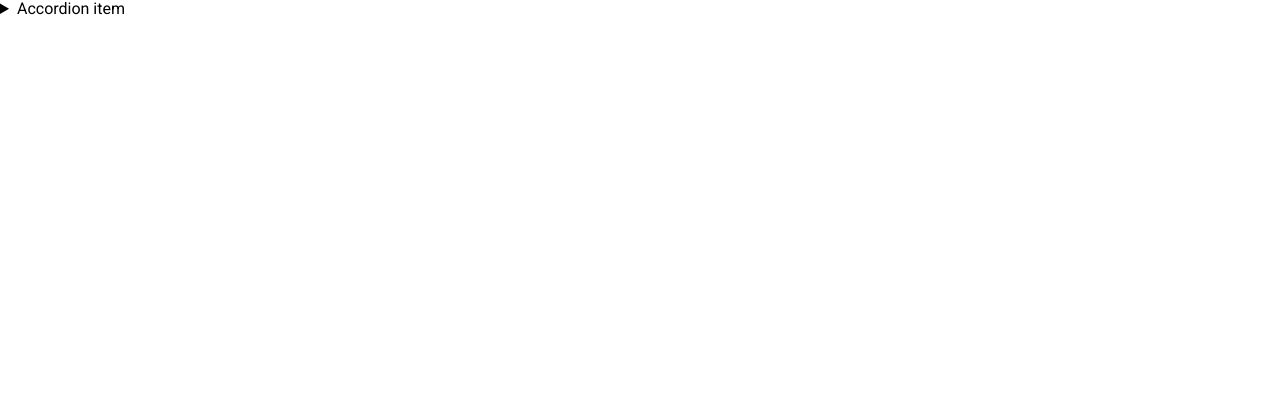
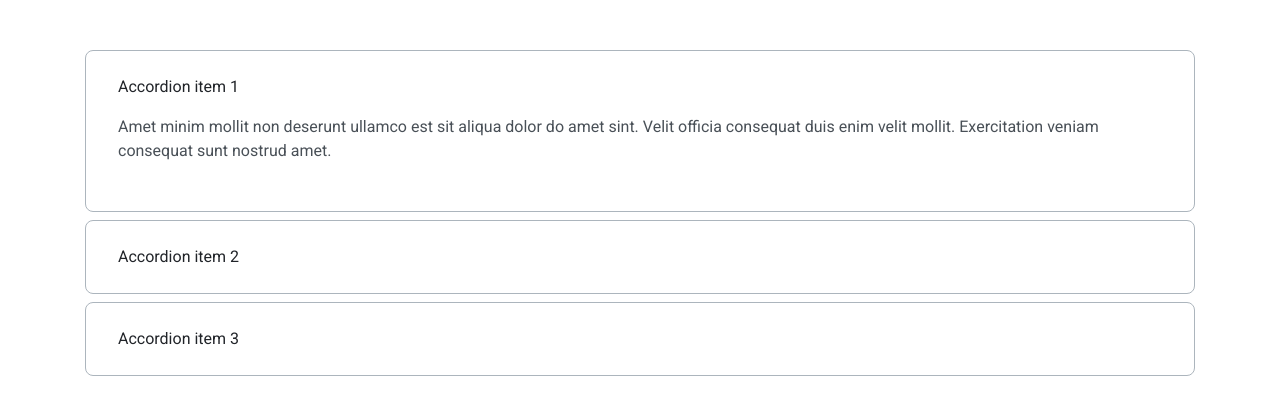
Before and after one commit to js-tasks-ru/htmlcss-20231027_shuklinvlad, a website: page 03-lection1/02-accordion/index.html in a window 1280 px wide. Drawn offline with Linux system fonts and the light colour scheme.

Commit message:
add lesson-1-accordion solution

```diff
--- a/03-lection1/02-accordion/accordion.css
+++ b/03-lection1/02-accordion/accordion.css
@@ -1 +1,39 @@
 /* Стилизация аккордеона */
+.accordion {
+    box-sizing: border-box;
+    color: var(--black);
+    /* p */
+    font-family: Inter;
+    font-size: 16px;
+    font-weight: 400;
+    line-height: 24px; /* 150% */
+}
+
+.accordion__item {
+    margin-bottom: 8px;
+    padding: 24px 32px;
+
+    border: 1px solid var(--grey-3);
+    border-radius: 8px;
+}
+
+.accordion__item:last-child {
+    margin-bottom: 0;
+}
+
+.accordion__item[open] {
+    padding-bottom: 32px;
+}
+
+.accordion__summary {
+    list-style: none;
+    cursor: pointer;
+}
+
+.accordion__summary::-webkit-details-marker {  /* нестандартный псевдоэлемент Google Chrome */
+    display: none;
+}
+
+.accordion__content {
+    color: var(--grey-4);
+}
--- a/03-lection1/02-accordion/index.html
+++ b/03-lection1/02-accordion/index.html
@@ -6,13 +6,43 @@
         <link rel="stylesheet" href="./accordion.css">
     </head>
     <body>
-        <details>
-            <summary>
-                Accordion item
-            </summary>
-            <p>
-                Hidden content
-            </p>
-        </details>
+        <div class="wrapper">
+
+           <div class="accordion">
+
+                <details open class="accordion__item">
+                    <summary class="accordion__summary">
+                        Accordion item 1
+                    </summary>
+
+                    <p class="accordion__content">
+                        Amet minim mollit non deserunt ullamco est sit aliqua dolor do amet sint. Velit officia consequat duis enim velit mollit. Exercitation veniam consequat sunt nostrud amet.
+                    </p>
+                </details>
+
+
+                <details class="accordion__item">
+                    <summary class="accordion__summary">
+                        Accordion item 2
+                    </summary>
+
+                    <p class="accordion__content">
+                        Amet minim mollit non deserunt ullamco est sit aliqua dolor do amet sint. Velit officia consequat duis enim velit mollit. Exercitation veniam consequat sunt nostrud amet.
+                    </p>
+                </details>
+
+
+                <details class="accordion__item">
+                    <summary class="accordion__summary">
+                        Accordion item 3
+                    </summary>
+
+                    <p class="accordion__content">
+                        Amet minim mollit non deserunt ullamco est sit aliqua dolor do amet sint. Velit officia consequat duis enim velit mollit. Exercitation veniam consequat sunt nostrud amet.
+                    </p>
+                </details>
+           </div>
+        </div>
+
     </body>
 </html>
--- a/assets/css/main.css
+++ b/assets/css/main.css
@@ -4,6 +4,7 @@
 @import '../../components/header/header.css';
 @import '../../components/main/main.css';
 @import '../../components/footer/footer.css';
+@import '../../components/wrapper/wrapper.css';
 
 
 :root {
--- /dev/null
+++ b/components/wrapper/wrapper.css
@@ -0,0 +1,6 @@
+.wrapper {
+    max-width: 1110px;
+    margin: 0 auto;
+    padding-top: 50px;
+
+}
```
